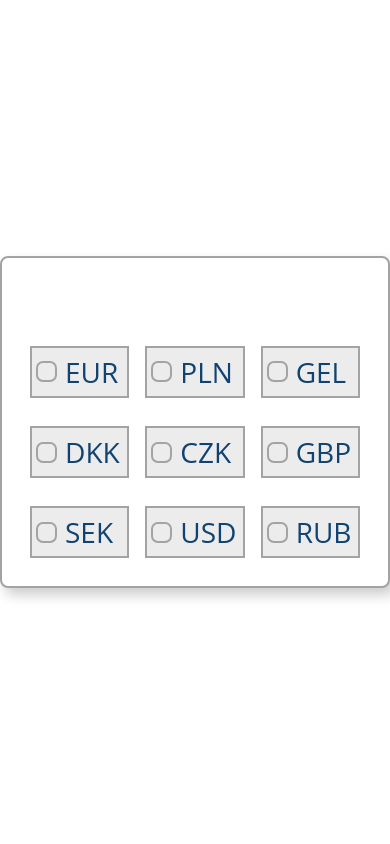
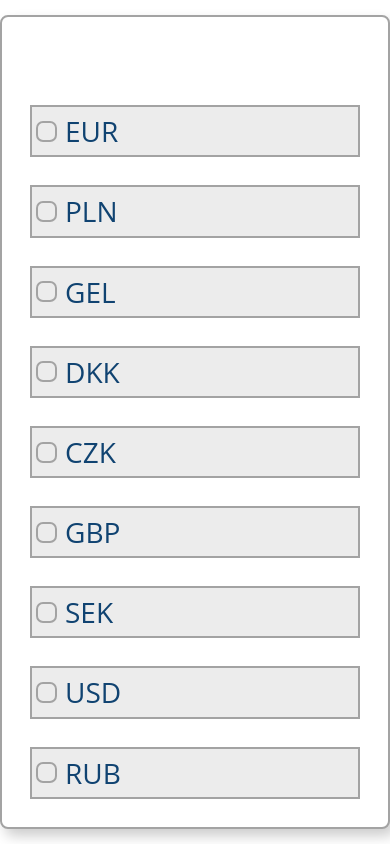
Before and after one commit to kasjp/vue-multi-select, a Vue app: page / in a window 390 px wide. Built offline with nearby package versions, Linux system fonts and the light colour scheme.

Commit message:
fix: add box-border to k-multi-select & some responsiveness

```diff
--- a/src/components/KMultiSelect.vue
+++ b/src/components/KMultiSelect.vue
@@ -30,8 +30,10 @@ function handleSelect(currency: string, value: boolean) {
 }
 </script>
 <template>
-  <div class="multi-select-wrapper flex flex-col gap-12 p-7 pt-10 bg-white">
-    <div class="selected grid grid-cols-3 gap-y-7 gap-4">
+  <div
+    class="multi-select-wrapper flex flex-col gap-12 p-7 pt-10 bg-white box-border"
+  >
+    <div class="selected grid sm:grid-cols-3 gap-y-7 gap-4">
       <k-chip
         v-for="label in selectedValuesList"
         :key="label + '_selected'"
@@ -42,7 +44,7 @@ function handleSelect(currency: string, value: boolean) {
         {{ label }}
       </k-chip>
     </div>
-    <div class="grid grid-cols-3 gap-y-7 gap-x-4">
+    <div class="grid sm:grid-cols-3 gap-y-7 gap-x-4">
       <k-checkbox
         v-for="label in Object.keys(model)"
         :key="label"
```
